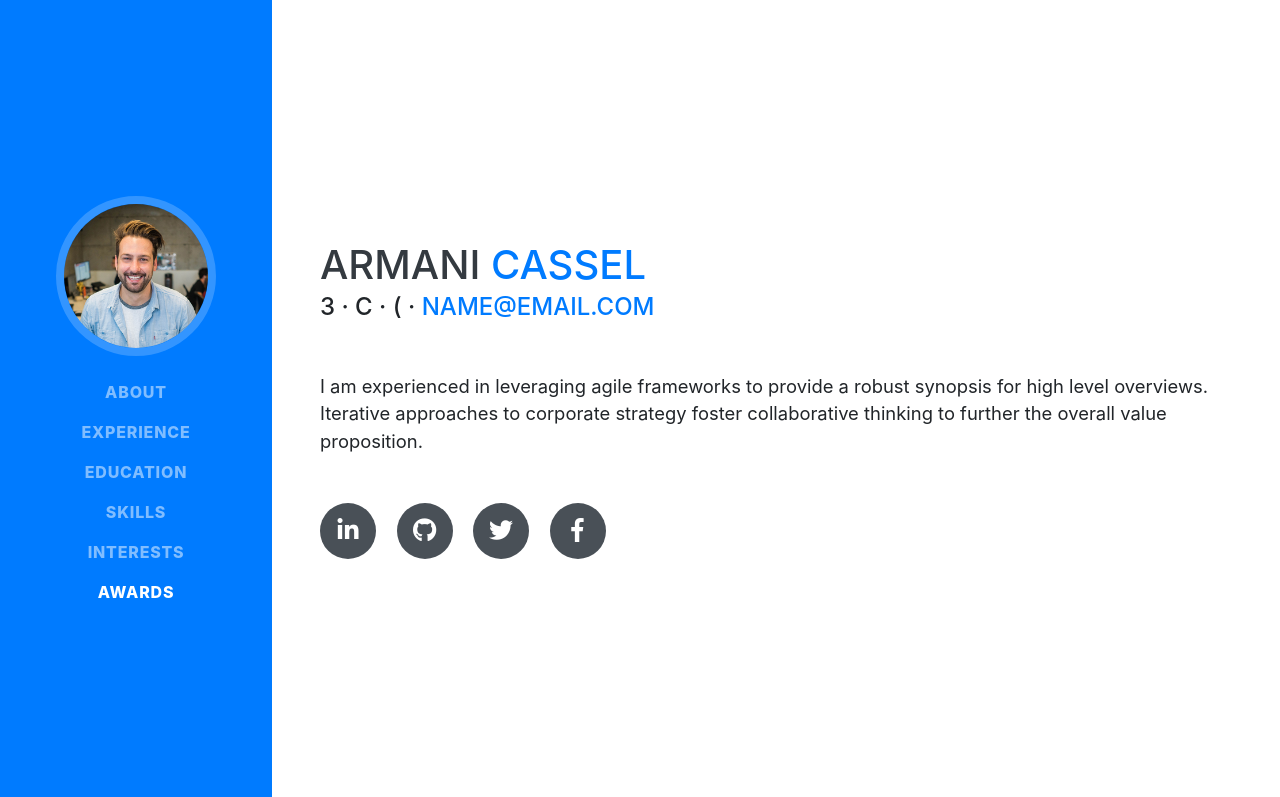
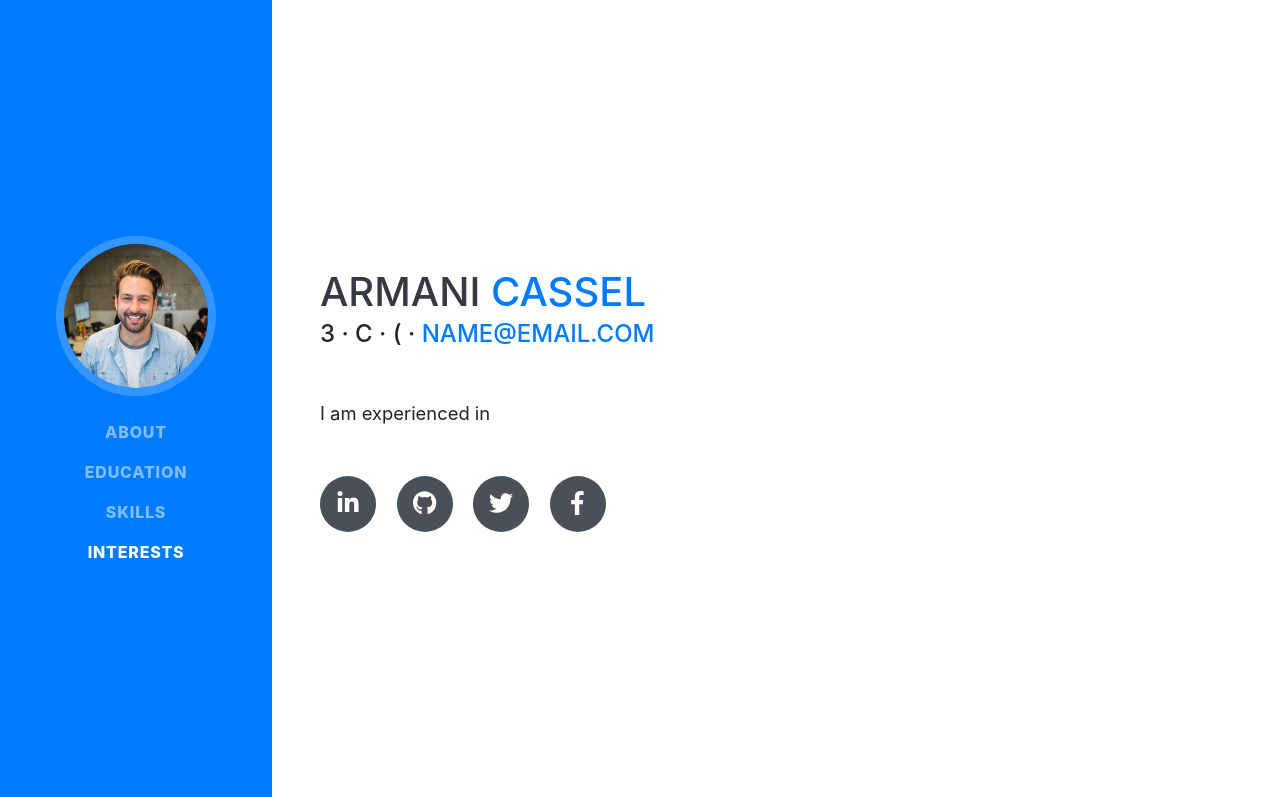
Before and after one commit to AC0793/AC0793.github.io, a website with bundled scripts: page index.html in a window 1280 px wide. Shown: the top 797 px of the page. Built offline with nearby package versions, Linux system fonts and the light colour scheme; a web font is replaced by a local one.

Commit message:
Update index.html

```diff
--- a/index.html
+++ b/index.html
@@ -41,9 +41,6 @@
           <a class="nav-link js-scroll-trigger" href="#about">About</a>
         </li>
         <li class="nav-item">
-          <a class="nav-link js-scroll-trigger" href="#experience">Experience</a>
-        </li>
-        <li class="nav-item">
           <a class="nav-link js-scroll-trigger" href="#education">Education</a>
         </li>
         <li class="nav-item">
@@ -51,9 +48,6 @@
         </li>
         <li class="nav-item">
           <a class="nav-link js-scroll-trigger" href="#interests">Interests</a>
-        </li>
-        <li class="nav-item">
-          <a class="nav-link js-scroll-trigger" href="#awards">Awards</a>
         </li>
       </ul>
     </div>
@@ -69,7 +63,7 @@
         <div class="subheading mb-5">3 · C · ( ·
           <a href="mailto:name@email.com">name@email.com</a>
         </div>
-        <p class="lead mb-5">I am experienced in leveraging agile frameworks to provide a robust synopsis for high level overviews. Iterative approaches to corporate strategy foster collaborative thinking to further the overall value proposition.</p>
+        <p class="lead mb-5">I am experienced in </p>
         <div class="social-icons">
           <a href="#">
             <i class="fab fa-linkedin-in"></i>
```
